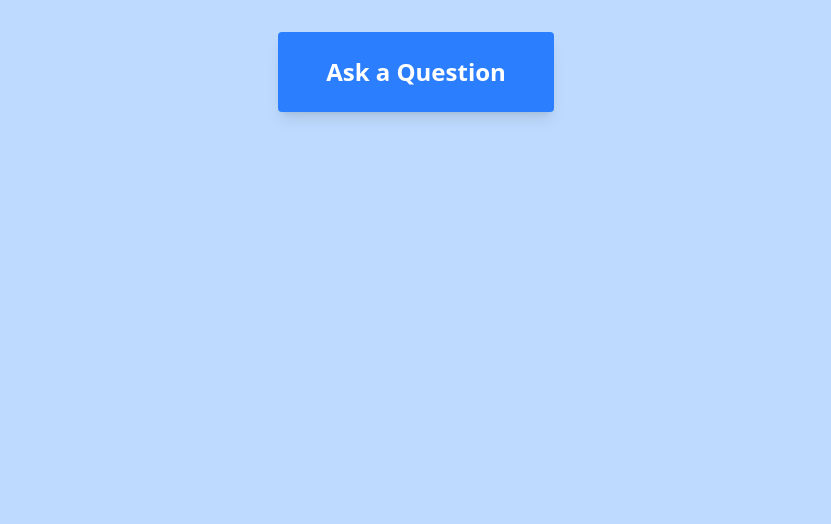
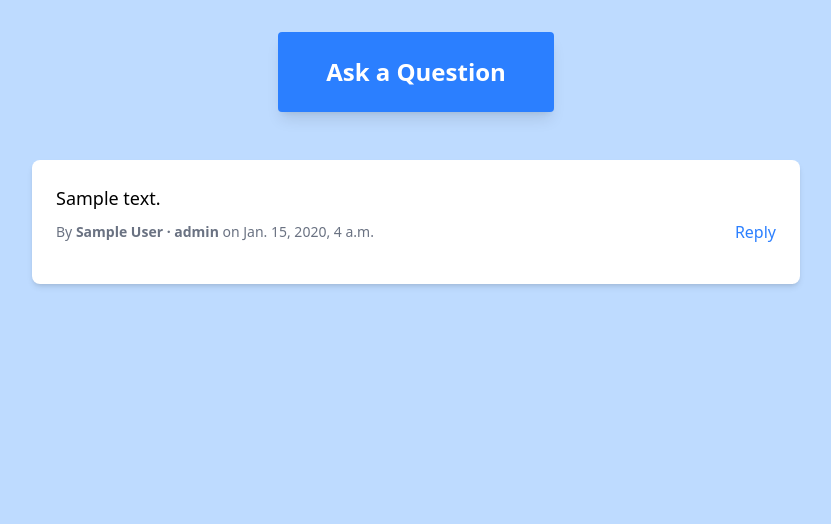
Before and after one commit to Galacticica/God-Talk-2.0, a Django app: page / in a window 1280 px wide. Shown: the part 180-704 px from the top of the page, without its empty margins (224-1055 px from the left). Run offline with Django 5.2, Linux system fonts and the light colour scheme; a user stored in the database is signed in; tables that the repository leaves empty hold one stand-in row (values such as "Sample post"); some libraries are stand-ins or nearby versions.

Commit message:
added replies

```diff
--- a/questions/urls.py
+++ b/questions/urls.py
@@ -1,7 +1,8 @@
 from django.urls import path
-from .views import HomeView, ask_question_view
+from . import views
 
 urlpatterns = [
-    path("", HomeView.as_view(), name="home_page"),
-    path("ask/", ask_question_view, name="ask_question_page"),
+    path("", views.HomeView.as_view(), name="home_page"),
+    path('ask/', views.ask_question_view, name='ask_question_page'),
+    path('ask/<int:parent_id>/', views.ask_question_view, name='ask_question_page'),
 ]
--- a/questions/views.py
+++ b/questions/views.py
@@ -15,14 +15,22 @@ class HomeView(LoginRequiredMixin, View):
     redirect_field_name = "next"
 
     def get(self, request, *args, **kwargs):
+        messages = Message.objects.filter(parent__isnull=True)
         template = loader.get_template("questions/home.html")
-        return HttpResponse(template.render({}, request))
+        context = {
+            "messages": messages,
+        }
+        return HttpResponse(template.render(context, request))
 
 @login_required(login_url="/account/login/")
-def ask_question_view(request):
+def ask_question_view(request, parent_id=None):
     if request.method == 'POST':
         form = AskQuestionForm(request.POST)
         if form.is_valid():
+            if parent_id:
+                parent = Message.objects.get(id=parent_id)
+                question = form.save(commit=False)
+                question.parent = parent
             question = form.save(commit=False)
             question.author = request.user
             question.save()
--- a/templates/base.html
+++ b/templates/base.html
@@ -21,7 +21,9 @@
 <body class="bg-blue-200 flex flex-col min-h-screen">
     <header class="bg-blue-950 text-white p-6">
         <div class="flex flex-col items-center font-sans">
-            <h1 class="text-8xl">God Talk</h1>
+            <h1 class="text-8xl">
+                <a href="{% url 'home_page' %}" class="text-white">God Talk</a>
+            </h1>
             <p class="text-lg mt-2 self-end">
                 {% if user.is_authenticated %}
                     <a href="{% url 'logout_page' %}" class="text-blue-300 hover:underline">Log Out</a>
--- a/templates/questions/home.html
+++ b/templates/questions/home.html
@@ -6,6 +6,76 @@
     <a href="{% url 'ask_question_page' %}" class="bg-blue-500 text-white px-12 py-6 rounded text-2xl font-bold shadow-lg hover:bg-blue-600">
         Ask a Question
     </a>
+</div>
 
+<div class="mt-12">
+    <div class="flex justify-center">
+        <ul class="w-full max-w-3xl bg-white shadow-md rounded-lg p-6 space-y-4">
+            {% for message in messages %}
+                <li class="border-b pb-4 last:border-b-0">
+                    <div class="prose mx-auto text-left text-lg">
+                        {{ message.body|safe }}
+                    </div>
+                    <div class="flex justify-between items-center mt-2">
+                        <p class="text-sm text-gray-500">
+                            By <span class="font-semibold">{{ message.author }} {% if message.author.role %} · {{ message.author.role }} {% endif %}</span> on {{ message.timestamp }}
+                        </p>
+                        <a href="{% url 'ask_question_page' message.id %}"
+                           class="text-blue-500 hover:underline">
+                            Reply
+                        </a>
+                    </div>
+                    {% if message.replies.all %}
+                        <button class="mt-4 text-blue-500 hover:underline" onclick="toggleReplies('replies-{{ message.id }}')">
+                            Show Replies ({{ message.replies.count }})
+                        </button>
+                        <ul id="replies-{{ message.id }}" class="ml-6 mt-4 border-l-2 border-gray-200 pl-4 space-y-2 hidden">
+                            {% for reply in message.replies.all %}
+                                <li>
+                                    <div class="prose text-left text-base">
+                                        {{ reply.body|safe }}
+                                    </div>
+                                    <div class="flex justify-between items-center mt-2">
+                                        <p class="text-sm text-gray-500">
+                                            By <span class="font-semibold">{{ reply.author }} {% if reply.author.role %} · {{ reply.author.role }} {% endif %}</span> on {{ reply.timestamp }}
+                                        </p>
+                                        <a href="{% url 'ask_question_page' reply.id %}"
+                                           class="text-blue-500 hover:underline">
+                                            Reply
+                                        </a>
+                                    </div>
+                                    {% if reply.replies.all %}
+                                        <button class="mt-4 text-blue-500 hover:underline" onclick="toggleReplies('replies-{{ reply.id }}')">
+                                            Show Replies ({{ reply.replies.count }})
+                                        </button>
+                                        <ul id="replies-{{ reply.id }}" class="ml-6 mt-4 border-l-2 border-gray-200 pl-4 space-y-2 hidden">
+                                            {% include "questions/replies.html" with messages=reply.replies.all %}
+                                        </ul>
+                                    {% endif %}
+                                </li>
+                            {% endfor %}
+                        </ul>
+                    {% endif %}
+                </li>
+            {% empty %}
+                <li class="text-center text-gray-500">No messages have been posted yet.</li>
+            {% endfor %}
+        </ul>
+    </div>
 </div>
+
+<script>
+    function toggleReplies(id) {
+        const replies = document.getElementById(id);
+        if (replies) {
+            if (replies.classList.contains('hidden')) {
+                replies.classList.remove('hidden');
+            } else {
+                replies.classList.add('hidden');
+            }
+        } else {
+            console.error(`Replies container with id "${id}" not found.`);
+        }
+    }
+</script>
 {% endblock %}
```
Also changed, not shown: templates/questions/replies.html (added, +24 -0 lines), questions/forms.py (line endings or trailing spaces).
